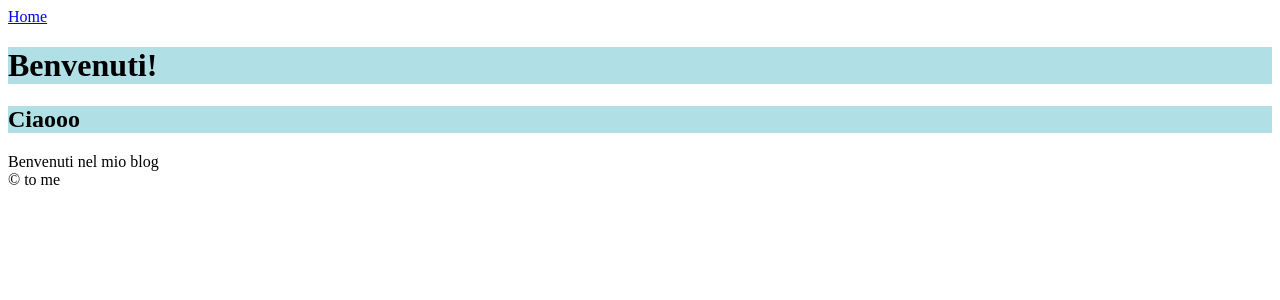
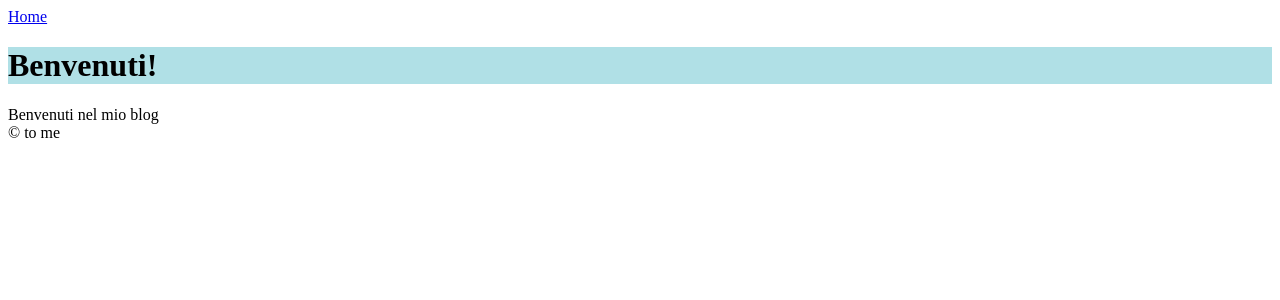
Before and after one commit to AuroraCodingForFun/BlogSite, a Jekyll site: the page built from index.md, in a window 1280 px wide. Shown: the top 300 px of the page. Built offline with Jekyll 4.4.1, drawn with Linux system fonts in a browser that asks for light colours; our own code applies the rules of GitHub Pages for plain Markdown files.

Commit message:
Clean up index.md by removing HTML head and h1 tags
Removed unnecessary HTML tags and simplified content.

```diff
--- a/index.md
+++ b/index.md
@@ -2,9 +2,6 @@
 title: Benvenuti!
 ---
 
-<head>
-<h1> Ciaooo</h1>
-</head>
 <body>
   <txt>Benvenuti nel mio blog</txt>
 </body>
```
